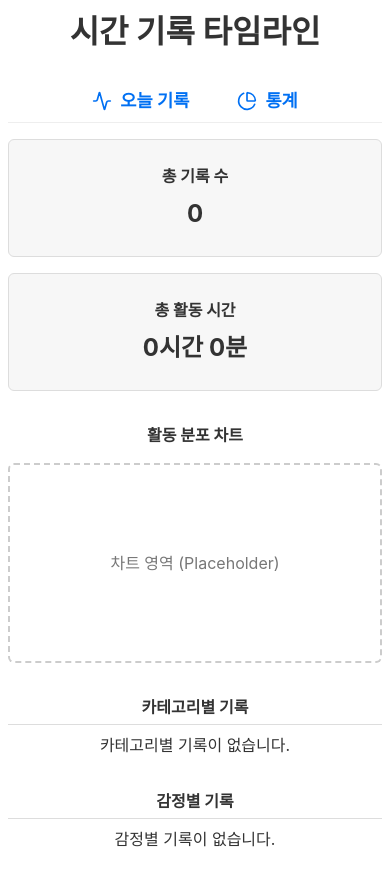
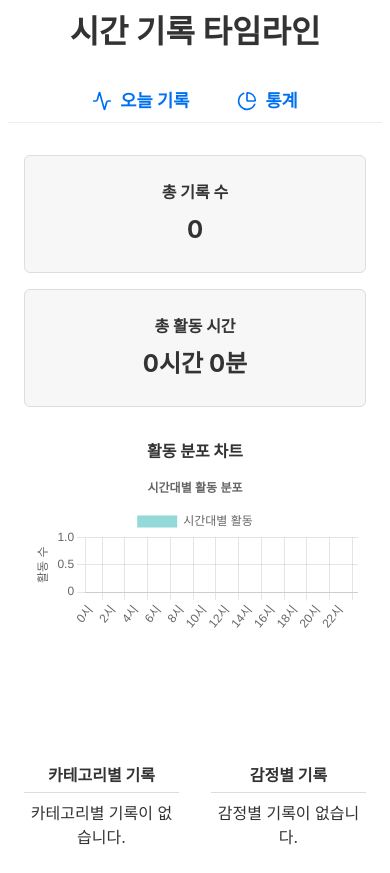
Before and after one commit to BokEumEom/time-tracker, a React (Vite) app: page /stats in a window 390 px wide. Built offline with nearby package versions, Linux system fonts and the light colour scheme; a web font is replaced by a local one.

Commit message:
UI Update and split compoents for Stats

```diff
--- a/package.json
+++ b/package.json
@@ -10,10 +10,12 @@
     "preview": "vite preview"
   },
   "dependencies": {
+    "chart.js": "^4.4.7",
     "date-fns": "^4.1.0",
     "framer-motion": "^12.4.4",
     "lucide-react": "^0.475.0",
     "react": "^19.0.0",
+    "react-chartjs-2": "^5.3.0",
     "react-dom": "^19.0.0",
     "react-hook-form": "^7.54.2",
     "react-router-dom": "^7.1.5"
--- /dev/null
+++ b/src/components/stats/Breakdown.jsx
@@ -0,0 +1,23 @@
+import React from 'react';
+import styles from './Breakdown.module.css';
+
+function Breakdown({ title, items, emptyMessage }) {
+  return (
+    <div className={styles.breakdown}>
+      <h3 className={styles.breakdownTitle}>{title}</h3>
+      {Object.keys(items).length > 0 ? (
+        <ul className={styles.list}>
+          {Object.entries(items).map(([key, count]) => (
+            <li key={key} className={styles.listItem}>
+              {key}: {count}건
+            </li>
+          ))}
+        </ul>
+      ) : (
+        <p>{emptyMessage}</p>
+      )}
+    </div>
+  );
+}
+
+export default Breakdown;
--- /dev/null
+++ b/src/components/stats/Breakdown.module.css
@@ -0,0 +1,21 @@
+.breakdown {
+  width: 100%;
+  min-width: unset;
+}
+
+.breakdownTitle {
+  font-size: 1rem;
+  margin-bottom: 0.5rem;
+  border-bottom: 1px solid #ddd;
+  padding-bottom: 0.3rem;
+}
+
+.list {
+  list-style: none;
+  padding: 0;
+}
+
+.listItem {
+  font-size: 1rem;
+  margin: 0.3rem 0;
+}
--- /dev/null
+++ b/src/components/stats/BreakdownSection.jsx
@@ -0,0 +1,8 @@
+import React from 'react';
+import styles from './BreakdownSection.module.css';
+
+function BreakdownSection({ children }) {
+  return <div className={styles.breakdownSection}>{children}</div>;
+}
+
+export default BreakdownSection;
--- /dev/null
+++ b/src/components/stats/BreakdownSection.module.css
@@ -0,0 +1,6 @@
+.breakdownSection {
+  display: grid;
+  grid-template-columns: 1fr 1fr;
+  gap: 2rem;
+  width: 100%;
+}
--- /dev/null
+++ b/src/components/stats/ChartSection.jsx
@@ -0,0 +1,92 @@
+import React, { useMemo } from 'react';
+import { Bar } from 'react-chartjs-2';
+import {
+  Chart as ChartJS,
+  CategoryScale,
+  LinearScale,
+  BarElement,
+  Title,
+  Tooltip,
+  Legend,
+} from 'chart.js';
+import styles from './ChartSection.module.css';
+
+// Chart.js 등록
+ChartJS.register(
+  CategoryScale,
+  LinearScale,
+  BarElement,
+  Title,
+  Tooltip,
+  Legend
+);
+
+function ChartSection({ events }) {
+  // 시간대별 활동 분포 계산
+  const hourlyDistribution = useMemo(() => {
+    const distribution = new Array(24).fill(0);
+    events.forEach(event => {
+      const hour = new Date(event.startTime).getHours();
+      distribution[hour]++;
+    });
+    return distribution;
+  }, [events]);
+
+  // 카테고리별 시간 투자 계산
+  const categoryDuration = useMemo(() => {
+    const duration = {};
+    events.forEach(event => {
+      if (event.category) {
+        const start = new Date(event.startTime);
+        const end = new Date(event.endTime);
+        const minutes = (end - start) / (1000 * 60);
+        duration[event.category] = (duration[event.category] || 0) + minutes;
+      }
+    });
+    return duration;
+  }, [events]);
+
+  const data = {
+    labels: Array.from({ length: 24 }, (_, i) => `${i}시`),
+    datasets: [
+      {
+        label: '시간대별 활동',
+        data: hourlyDistribution,
+        backgroundColor: 'rgba(75, 192, 192, 0.6)',
+      },
+    ],
+  };
+
+  const options = {
+    responsive: true,
+    plugins: {
+      legend: {
+        position: 'top',
+      },
+      title: {
+        display: true,
+        text: '시간대별 활동 분포',
+      },
+    },
+    scales: {
+      y: {
+        beginAtZero: true,
+        title: {
+          display: true,
+          text: '활동 수',
+        },
+      },
+    },
+  };
+
+  return (
+    <div className={styles.chartSection}>
+      <h3 className={styles.chartHeading}>활동 분포 차트</h3>
+      <div className={styles.chart}>
+        <Bar data={data} options={options} />
+      </div>
+    </div>
+  );
+}
+
+export default ChartSection;
--- /dev/null
+++ b/src/components/stats/ChartSection.module.css
@@ -0,0 +1,13 @@
+.chartSection {
+  text-align: center;
+}
+
+.chartHeading {
+  font-size: 1rem;
+}
+
+.chart {
+  height: 300px;
+  width: 100%;
+  padding: 0.5rem;
+}
--- /dev/null
+++ b/src/components/stats/SummaryCards.jsx
@@ -0,0 +1,21 @@
+import React from 'react';
+import styles from './SummaryCards.module.css';
+
+function SummaryCards({ totalEvents, hours, minutes }) {
+  return (
+    <div className={styles.summaryCards}>
+      <div className={styles.card}>
+        <h3 className={styles.cardTitle}>총 기록 수</h3>
+        <p className={styles.cardValue}>{totalEvents}</p>
+      </div>
+      <div className={styles.card}>
+        <h3 className={styles.cardTitle}>총 활동 시간</h3>
+        <p className={styles.cardValue}>
+          {hours}시간 {minutes}분
+        </p>
+      </div>
+    </div>
+  );
+}
+
+export default SummaryCards;
--- /dev/null
+++ b/src/components/stats/SummaryCards.module.css
@@ -0,0 +1,32 @@
+.summaryCards {
+  display: grid;
+  grid-template-columns: repeat(2, 1fr);
+  gap: 1rem;
+  margin-bottom: 2rem;
+}
+
+/* 모바일 화면에서 카드를 세로로 배치 */
+@media (max-width: 768px) {
+  .summaryCards {
+    grid-template-columns: 1fr;
+  }
+}
+
+.card {
+  background-color: #f7f7f7;
+  border: 1px solid #ddd;
+  border-radius: 6px;
+  padding: 1.5rem;
+  min-width: 0; /* 그리드 아이템 오버플로우 방지 */
+  text-align: center;
+}
+
+.cardTitle {
+  font-size: 1rem;
+  margin-bottom: 0.5rem;
+}
+
+.cardValue {
+  font-size: 1.5rem;
+  font-weight: bold;
+}
--- a/src/pages/Stats.jsx
+++ b/src/pages/Stats.jsx
@@ -1,6 +1,10 @@
 // src/pages/Stats.jsx
 import React, { useState, useEffect } from 'react';
 import styles from './Stats.module.css';
+import SummaryCards from '../components/stats/SummaryCards';
+import ChartSection from '../components/stats/ChartSection';
+import Breakdown from '../components/stats/Breakdown';
+import BreakdownSection from '../components/stats/BreakdownSection';
 
 function Stats() {
   const [events, setEvents] = useState([]);
@@ -42,60 +46,20 @@ function Stats() {
 
   return (
     <div className={styles.statsContainer}>
-
-      {/* 요약 카드 대시보드 */}
-      <div className={styles.summaryCards}>
-        <div className={styles.card}>
-          <h3 className={styles.cardTitle}>총 기록 수</h3>
-          <p className={styles.cardValue}>{totalEvents}</p>
-        </div>
-        <div className={styles.card}>
-          <h3 className={styles.cardTitle}>총 활동 시간</h3>
-          <p className={styles.cardValue}>
-            {hours}시간 {minutes}분
-          </p>
-        </div>
-      </div>
-
-      {/* 차트 영역 (Placeholder) */}
-      <div className={styles.chartSection}>
-        <h3 className={styles.chartHeading}>활동 분포 차트</h3>
-        <div className={styles.chartPlaceholder}>
-          차트 영역 (Placeholder)
-        </div>
-      </div>
-
-      {/* 상세 데이터 목록 */}
-      <div className={styles.breakdownSection}>
-        <div className={styles.breakdown}>
-          <h3 className={styles.breakdownTitle}>카테고리별 기록</h3>
-          {Object.keys(categoryCounts).length > 0 ? (
-            <ul className={styles.list}>
-              {Object.entries(categoryCounts).map(([category, count]) => (
-                <li key={category} className={styles.listItem}>
-                  {category}: {count}건
-                </li>
-              ))}
-            </ul>
-          ) : (
-            <p>카테고리별 기록이 없습니다.</p>
-          )}
-        </div>
-        <div className={styles.breakdown}>
-          <h3 className={styles.breakdownTitle}>감정별 기록</h3>
-          {Object.keys(moodCounts).length > 0 ? (
-            <ul className={styles.list}>
-              {Object.entries(moodCounts).map(([mood, count]) => (
-                <li key={mood} className={styles.listItem}>
-                  {mood}: {count}건
-                </li>
-              ))}
-            </ul>
-          ) : (
-            <p>감정별 기록이 없습니다.</p>
-          )}
-        </div>
-      </div>
+      <SummaryCards totalEvents={totalEvents} hours={hours} minutes={minutes} />
+      <ChartSection events={events} />
+      <BreakdownSection>
+        <Breakdown
+          title="카테고리별 기록"
+          items={categoryCounts}
+          emptyMessage="카테고리별 기록이 없습니다."
+        />
+        <Breakdown
+          title="감정별 기록"
+          items={moodCounts}
+          emptyMessage="감정별 기록이 없습니다."
+        />
+      </BreakdownSection>
     </div>
   );
 }
--- a/src/pages/Stats.module.css
+++ b/src/pages/Stats.module.css
@@ -1,87 +1,8 @@
 /* src/pages/Stats.module.css */
 .statsContainer {
-  max-width: 900px;
+  max-width: 600px;
   background-color: var(--bg-color);
   border-radius: 8px;
   color: var(--text-color);
+  padding: 1rem;
 }
-
-/* 요약 카드 대시보드 */
-.summaryCards {
-  display: flex;
-  justify-content: space-around;
-  flex-wrap: wrap;
-  gap: 1rem;
-  margin-bottom: 2rem;
-}
-
-.card {
-  background-color: #f7f7f7;
-  border: 1px solid #ddd;
-  border-radius: 6px;
-  padding: 1.5rem;
-  flex: 1;
-  min-width: 200px;
-  text-align: center;
-}
-
-.cardTitle {
-  font-size: 1rem;
-  margin-bottom: 0.5rem;
-}
-
-.cardValue {
-  font-size: 1.5rem;
-  font-weight: bold;
-}
-
-/* 차트 영역 */
-.chartSection {
-  margin-bottom: 2rem;
-  text-align: center;
-}
-
-.chartHeading {
-  font-size: 1rem;
-  margin-bottom: 1rem;
-}
-
-.chartPlaceholder {
-  height: 200px;
-  border: 2px dashed #ccc;
-  border-radius: 6px;
-  display: flex;
-  align-items: center;
-  justify-content: center;
-  color: #777;
-}
-
-/* 상세 데이터 목록 */
-.breakdownSection {
-  display: flex;
-  flex-wrap: wrap;
-  gap: 2rem;
-  justify-content: space-between;
-}
-
-.breakdown {
-  flex: 1;
-  min-width: 250px;
-}
-
-.breakdownTitle {
-  font-size: 1rem;
-  margin-bottom: 0.5rem;
-  border-bottom: 1px solid #ddd;
-  padding-bottom: 0.3rem;
-}
-
-.list {
-  list-style: none;
-  padding: 0;
-}
-
-.listItem {
-  font-size: 1rem;
-  margin: 0.3rem 0;
-}
```
Also changed, not shown: 1 other file (tests, documents, lock files or other folders).
